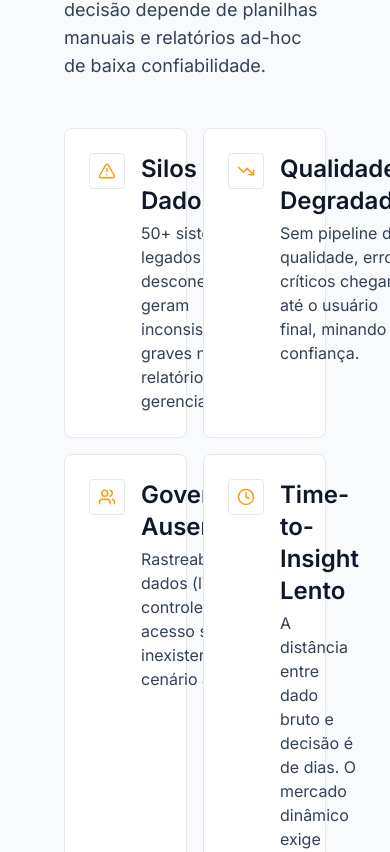
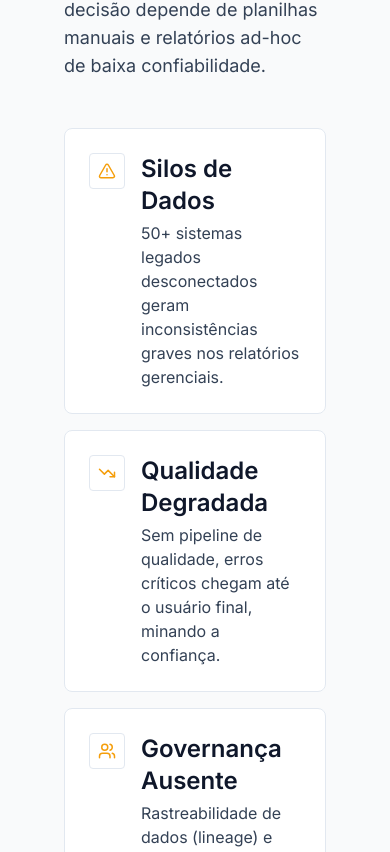
Before and after one commit to glauciofilho/XPTO, a React (Vite) app: page /pt in a window 390 px wide. Shown: the part 1272-2124 px from the top of the page. Built offline with nearby package versions, Linux system fonts and the light colour scheme.

Commit message:
Update grid classes for responsive design

```diff
--- a/src/components/Contexto.jsx
+++ b/src/components/Contexto.jsx
@@ -69,7 +69,7 @@
           variants={containerVariants}
           initial="hidden"
           animate={inView ? 'visible' : 'hidden'}
-          className="grid grid-cols-2 gap-4"
+          className="grid md:grid-cols-1 lg:grid-cols-2 gap-4"
         >
           {problems.map(({ icon: Icon, title, desc }) => (
             <motion.div key={title} variants={itemVariants} className="card-hover dark:bg-slate-900 dark:border-slate-800">
```
